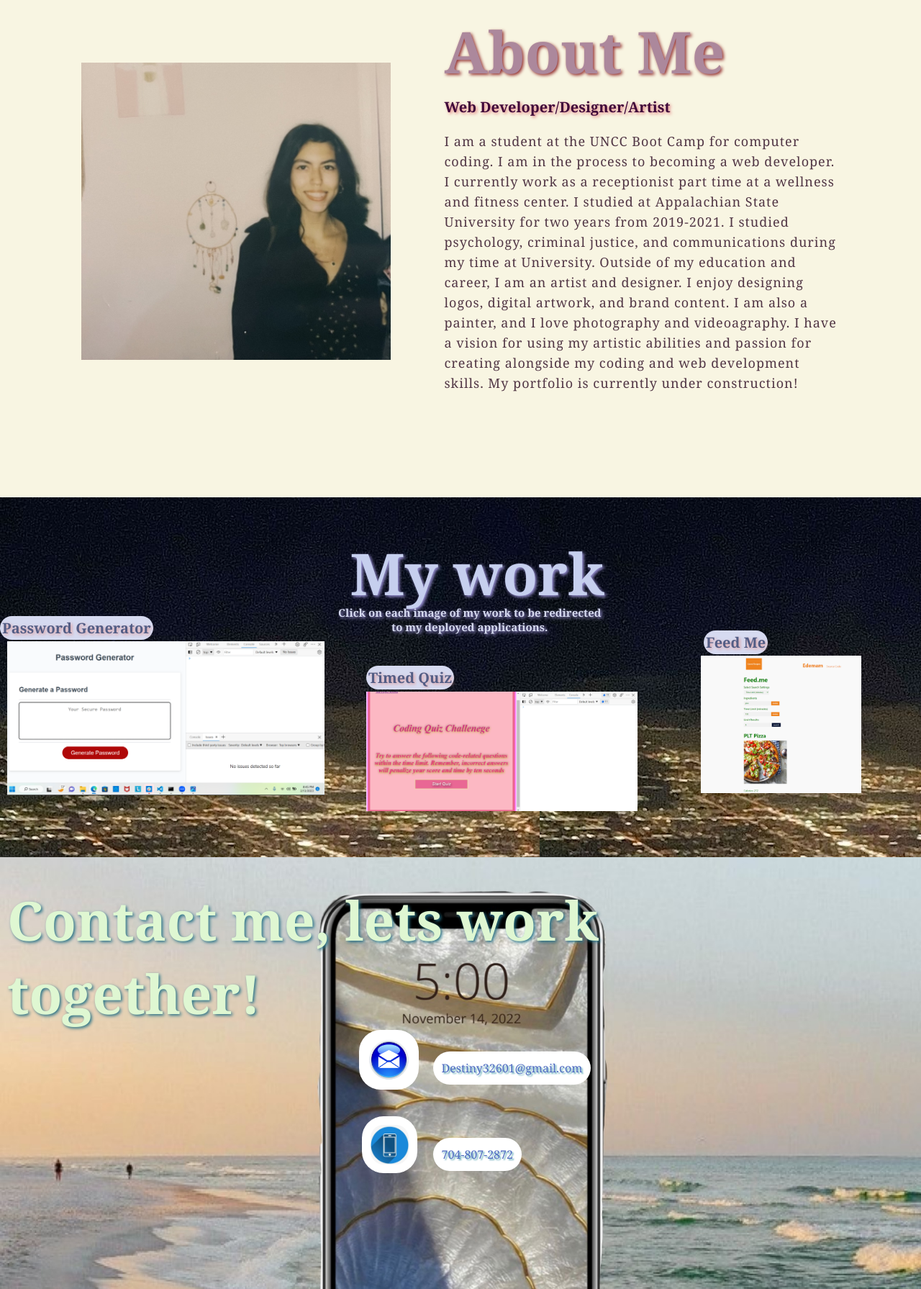
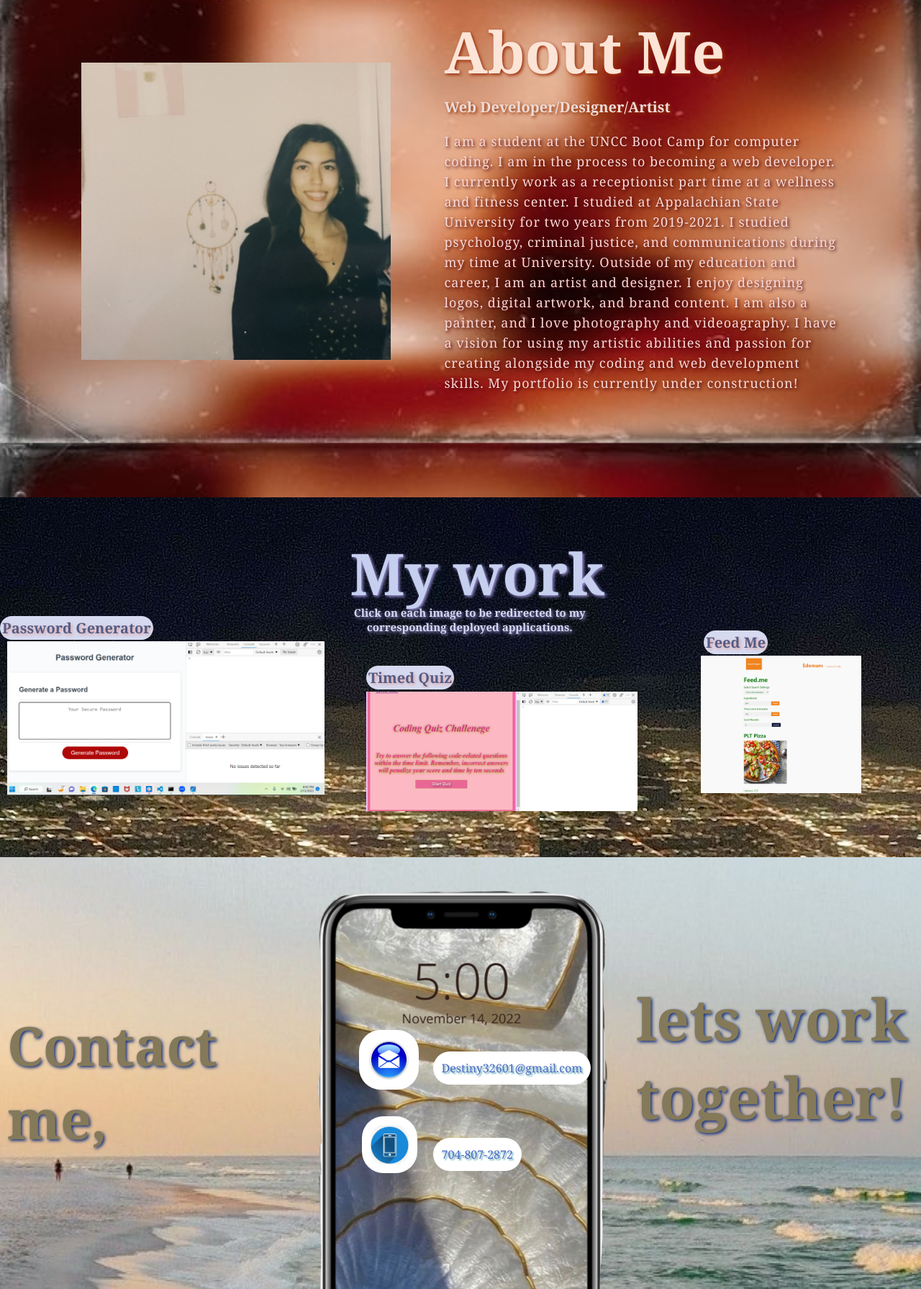
Before and after one commit to destinymarie32601/portfolio-website, a plain HTML site: page index.html in a window 1280 px wide. Shown: the part 904-2695 px from the top of the page at 72% size. Drawn offline with Linux system fonts and the light colour scheme.

Commit message:
added some styling

```diff
--- a/index.html
+++ b/index.html
@@ -27,10 +27,10 @@
 
         </ul>
         <a href = "https://github.com/destinymarie32601" class = "btn">
-          <img src= "images/OIP.jpg" alt="github logo" width="30" height="30">
+          <img src= "images/R.png" alt="github logo" width="30" height="30">
           GitHub</a>
         <a href = "https://www.linkedin.com/in/destiny-dardon-4b395b238/" class = "btn-secondary">
-          <img src = "images/link.jpg" alt = "linkedin logo" width="30" height="30">
+          <img src = "images/linkedinRed.jpg" alt = "linkedin logo" width="30" height="30">
           LinkedIn</a>
       </nav>
 
@@ -52,7 +52,7 @@
     <section id="work">
       <div class = "work-content">
         <h2>My work</h2>
-        <h6>Click on each image of my work to be redirected to my deployed applications.</h6>
+        <h6>Click on each image to be redirected to my corresponding deployed applications.</h6>
         <a href = "https://destinymarie32601.github.io/password-generator/">
           <img id = "work-pic" src="images/./Screenshot (3).png" alt="Password Generator" title="Password Generator"/>
         </a>
@@ -73,7 +73,8 @@
     </section>
     <section id = "contact">
       <div class = "contactInfo">
-        <h1>Contact me, lets work together!</h1>
+        <h1>Contact me,</h1>
+        <h5>lets work together!</h5>
         <img id = "phone-icon" src = "images/45try.jpg" alt = "phone icon"/>
         <div class = "number">704-807-2872</div>
         <img id = "email-icon" src = "images/4488503.jpeg" alt = "email icon"/>
--- a/style.css
+++ b/style.css
@@ -16,9 +16,10 @@ body{
 .hero{
     height: 100vh;
     width: 100%;
-    background-image: url(../portfolio-website/images/projectphoto.jpg);
+    background-image: url(../portfolio-website/images/IMG_1831.JPG);
     background-size:cover;
     background-position:center;
+
 }
 nav{
     display:flex;
@@ -29,10 +30,10 @@ nav{
     padding-right: 8%;
 }
 .name{
-    color:rgb(248, 249, 229);
+    color:rgb(217, 220, 181);
     font-size: 50px;
     cursor: pointer;
-    text-shadow: 2px 2px 4px rgb(11, 12, 1);
+    text-shadow: 2px 2px 4px rgb(230, 212, 192);
 }
 .name:hover{
     color:rgb(8, 22, 4);
@@ -45,11 +46,11 @@ nav ul li{
     padding: 10px 25px;
 }
 nav ul li a{
-    color:rgb(238, 242, 212);
+    color: rgb(178, 29, 9);
     text-decoration: none;
     font-weight: bold;
-    text-shadow: 2px 2px 4px rgb(5, 7, 5);
-    background-color: rgb(173, 178, 66);
+    text-shadow: 2px 2px 4px rgb(195, 217, 99);
+    background-color:rgb(217, 220, 181);
     border: 2px solid transparent;
     border-radius: 70px;
     padding:10px;
@@ -62,8 +63,8 @@ nav ul li a:hover{
     display:flex;
     align-items: center;
     justify-content: center;
-    background-color: rgb(255, 254, 254);
-    color: darkolivegreen;
+    background-color:rgb(230, 233, 205);
+    color: rgb(178, 29, 9);
     text-shadow: 2px 2px 4px rgb(228, 209, 123);
     text-decoration: none;
     border: 4px solid transparent;
@@ -75,8 +76,8 @@ nav ul li a:hover{
     display: flex;
     align-items: center;
     justify-content: center;
-    background-color: rgb(255, 254, 254);
-    color: darkolivegreen;
+    background-color:rgb(254, 254, 250);
+    color: rgb(178, 29, 9);
     text-shadow: 2px 2px 4px rgb(228, 209, 123);
     text-decoration: none;
     border: 3px solid transparent;
@@ -98,22 +99,23 @@ nav ul li a:hover{
 
 }
 h1{
-    color:antiquewhite;
+    color:rgb(184, 153, 75);
     margin: 20px 0px 20px;
     font-size:75px;
-    text-shadow: 2px 2px 4px rgb(3, 48, 12);
+    text-shadow: 2px 2px 4px rgb(222, 114, 13);
 
 }
 h4{
-    color: antiquewhite;
+    color:rgb(126, 144, 127);
     font-size: 26px;
-    text-shadow: 2px 2px 4px rgb(4, 32, 4);
+    text-shadow: 7px 7px 7px rgb(150, 76, 19);
 }
 #about{
 
     width: 100%;
     padding:100px 0px;
-    background-color:rgb(248, 245, 226);
+    background-image:url(../portfolio-website/images/2d6298834445a1580238d5ef4c06e97a.jpg);
+    background-size: 100%;
 
 }
 #about img{
@@ -138,29 +140,31 @@ h4{
 
 }
 .about-content h1{
-    color:rgb(172, 136, 156);
+    color:rgb(252, 228, 214);
     font-size: 80px;
     margin-bottom: 10px;
     cursor: pointer;
-    text-shadow: 2px 2px 4px rgb(147, 46, 46);
+    text-shadow: 2px 2px 4px rgb(154, 44, 8);
 }
 .about-content h1:hover{
-    color:antiquewhite;
+    color:rgb(161, 33, 1);
     transition: .5s;
 
 }
 .about-content h4{
-    color:rgb(63, 7, 57);
+    color:rgb(237, 220, 217);
     font-size: 20px;
     margin-bottom:20px;
-    text-shadow: 2px 2px 4px rgb(225, 125, 125);
+    text-shadow: 2px 2px 4px rgb(147, 51, 6);
 }
 .about-content p{
-    color:rgb(81, 54, 69);
+    color:rgb(249, 217, 217);
     letter-spacing: 1px;
     line-height: 28px;
     font-size:18px;
     margin-bottom:45px;
+    text-shadow: 2px 2px 4px rgb(78, 1, 1);
+
 
 }
 #work{
@@ -291,20 +295,37 @@ h4{
 .contactInfo h1{
     display: flex;
     align-items: center;
-    justify-content: center;
+    justify-content:center;
     position:absolute;
-    color:rgb(223, 247, 210);
-    text-shadow: 2px 2px 4px rgb(41, 115, 135);
+    color:rgb(132, 121, 89);
+    text-shadow: 2px 2px 4px rgb(14, 44, 124);
     text-decoration: none;
     font-weight: bold;
     padding: 10px;
-    top: 1%;
-    right:7.5%;
+    top: 30%;
+    right:66%;
     cursor: pointer;
-
-
 }
 .contactInfo h1:hover{
+    color:rgb(149, 146, 187);
+    transition: .5s;
+}
+.contactInfo h5{
+    display: flex;
+    align-items: center;
+    justify-content:center;
+    position:absolute;
+    color:rgb(132, 121, 89);
+    text-shadow: 2px 2px 4px rgb(14, 44, 124);
+    text-decoration: none;
+    font-weight: bold;
+    font-size:80px;
+    padding: 1px;
+    top: 28%;
+    left: 69%;
+    cursor:pointer;
+}
+.contactInfo h5:hover{
     color:rgb(149, 146, 187);
     transition: .5s;
 }
```
Also changed, not shown: images/203-2036596_linkedin-linkedin-icon-red-vector (1).png (added), images/203-2036596_linkedin-linkedin-icon-red-vector (2).png (added), images/203-2036596_linkedin-linkedin-icon-red-vector.png (added), images/2d6298834445a1580238d5ef4c06e97a.jpg (added), images/627928c2d2ca9facf5e656d1e470e645.jpg (added), images/IMG_1831.JPG (added), images/IMG_4517.JPG (added), images/IMG_4518.JPG (added), images/R.png (added), images/bb9cf9b172a97cf80c697c5aa6a48344.jpg (added), images/e9ecaf7dfd51fc4b640b4f7859e98fbd.jpg (added), images/f1ffaa62c8223525fc30284ee68205f8.jpg (added), images/linkedinRed.jpg (added), images/pink.JPG (added), 1 more files.
